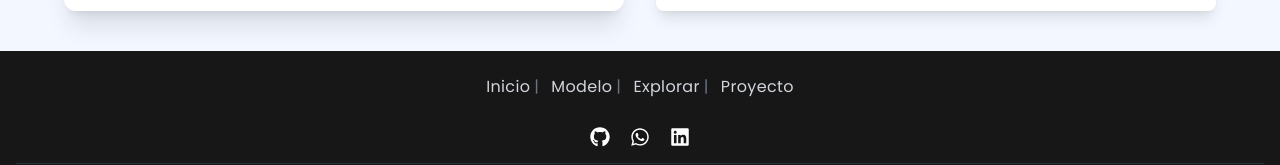
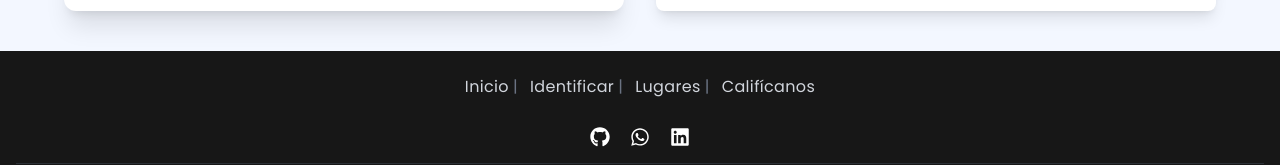
Before and after one commit to Alg4ret3/VisionTreeSystem, a Next.js app in the folder treevision-frontend/: page /modelo in a window 1280 px wide. Shown: the part 3659-3824 px from the top of the page. Built offline with nearby package versions, Linux system fonts and the light colour scheme; no server answers; the database is empty.

Commit message:
feat (footer): se modifico los links de navegacion para que ahora no navegue en paginas , sino que lo haga por secciones en una misma pagina, ademas se borro todos los registros de la base de datos.

```diff
--- a/treevision-frontend/src/components/Footer.tsx
+++ b/treevision-frontend/src/components/Footer.tsx
@@ -9,9 +9,9 @@ export default function Footer() {
 
   const links = [
     { href: "/", label: "Inicio" },
-    { href: "/modelo", label: "Modelo" },
-    { href: "/explorar", label: "Explorar" },
-    { href: "/sobre", label: "Proyecto" },
+    { href: "#Principal", label: "Identificar" },
+    { href: "#lugares", label: "Lugares" },
+    { href: "#calificacion-usuario", label: "Califícanos" },
   ];
 
   return (
--- a/treevision-frontend/src/components/PageModelo.tsx
+++ b/treevision-frontend/src/components/PageModelo.tsx
@@ -223,7 +223,8 @@ export default function PageModelo() {
       {/* Sección de NPS (en la parte inferior) */}
       <div
         id="calificacion-usuario"
-        className="w-full max-w-6xl grid md:grid-cols-2 gap-8 scroll-mt-28"
+        className="w-full max-w-6xl grid grid-cols-1 md:grid-cols-2 gap-8 mt-0"
+
       >
         <NPSResponses />
         <NPSDashboard />
```
Also changed, not shown: treevision-frontend/public/PagePrincipal/Background.png (deleted), 1 other file (tests, documents, lock files or other folders).
